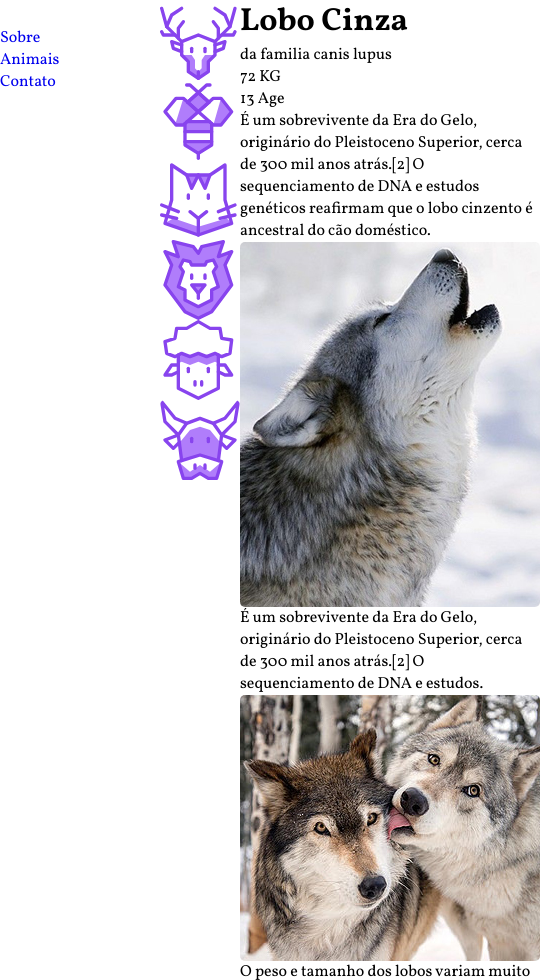
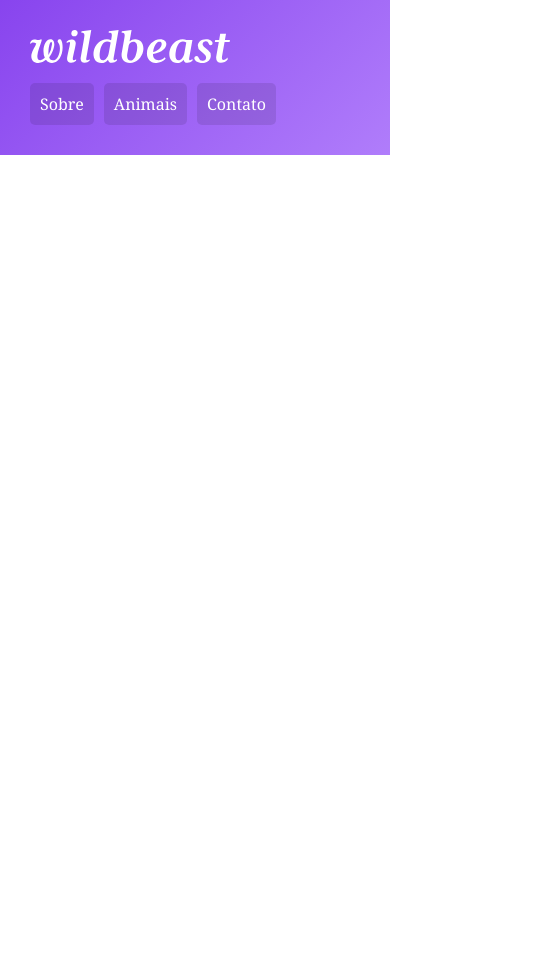
Before and after one commit to diego-cota/projeto-css-grid-origamid, a plain HTML site: page wildbeast_pageFinal/index.html in a window 390 px wide. Shown: the top 980 px of the page, 540 px wide, since content can reach past the window. After the commit the page ends 844 px from the top, so only its background shows below. Drawn offline with Linux system fonts and the light colour scheme.

Commit message:
header com grid

```diff
--- a/wildbeast_pageFinal/css/style.css
+++ b/wildbeast_pageFinal/css/style.css
@@ -26,11 +26,87 @@ img{
   border-radius: 5px;
 }
 
-.estrutura{
+/*Grid Geral*/
+
+.estrutura {
   display: grid;
   grid-template-columns: minmax(160px, 1fr) 3fr 300px;
-  grid-area:
+  grid-template-areas:
   'header header header'
   'sidenav content anuncios'
   'footer footer footer';
 }
+
+@media (max-width: 1200px) {
+  .estrutura {
+    grid-template-areas:
+      'header header header'
+      'sidenav content content'
+      'sidenav anuncios anuncios'
+      'footer footer footer';
+  }
+}
+
+@media (max-width: 760px) {
+  .estrutura {
+    grid-template-columns: 100%;
+    grid-template-areas:
+      'header'
+      'sidenav'
+      'content'
+      'anuncios'
+      'footer';
+  }
+}
+
+/*header*/
+.header{
+  grid-area: header;
+  background: linear-gradient(135deg, #8844ee, #b07dfb);
+  padding: 30px;
+  display: grid;
+  grid-template-columns: 1fr auto;
+  align-items: center;
+}
+
+.logo{
+  max-width: 200px;
+}
+
+.header nav ul {
+  display: flex;
+  flex-wrap: wrap ;
+}
+
+.header nav a{
+  display: block;
+  padding: 10px;
+  color: white;
+  font-size: 1.125em;
+  background: rgba(0, 0, 0, 0.1);
+  border-radius: 5px;
+  transition: 0.1s;
+}
+
+.header nav a:hover {
+  background: rgba(0, 0, 0, 0.5);
+}
+
+.header li + li{
+  margin-left: 30px;
+}
+
+@media (max-width: 760px) {
+  .header {
+    grid-template-columns: auto;
+  }
+  .logo {
+    margin-bottom: 20px;
+  }
+  .header nav a {
+    font-size: 1em;
+  }
+  .header li + li {
+    margin-left: 10px;
+  }
+}
--- a/wildbeast_pageFinal/index.html
+++ b/wildbeast_pageFinal/index.html
@@ -1,11 +1,10 @@
 <!DOCTYPE html>
-<html lang="pt-br">
+<html lang="en">
 
 <head>
   <meta charset="UTF-8">
   <meta http-equiv="X-UA-Compatible" content="IE=edge">
-  <meta name="viewport" content="width=device-width, initial-scale=1.0, shrink-to-fit=no">
-  <link href="https://fonts.googleapis.com/css?family=Vollkorn:400,400i,700" rel="stylesheet">
+  <meta name="viewport" content="width=device-width, initial-scale=1.0">
   <link rel="stylesheet" href="/wildbeast_pageFinal/css/style.css">
   <title>WildBeast</title>
 </head>
@@ -22,77 +21,6 @@
         </ul>
       </nav>
     </header>
-    <nav class="sidenav">
-      <ul>
-        <li><a href="#"><img src="/wildbeast_pageFinal/img/icones/cervo.svg" alt="cervo.svg"></a></li>
-        <li><a href="#"><img src="/wildbeast_pageFinal/img/icones/abelha.svg" alt="abelha.svg"></a></li>
-        <li><a href="#"><img src="/wildbeast_pageFinal/img/icones/gato.svg" alt="gato.svg"></a></li>
-        <li><a href="#"><img src="/wildbeast_pageFinal/img/icones/leao.svg" alt="leao.svg"></a></li>
-        <li><a href="#"><img src="/wildbeast_pageFinal/img/icones/ovelha.svg" alt="ovelha.svg"></a></li>
-        <li><a href="#"><img src="/wildbeast_pageFinal/img/icones/vaca.svg" alt="vaca.svg"></a></li>
-      </ul>
-    </nav>
-    <main class="content">
-      <div>
-        <h1>Lobo Cinza</h1>
-        <span>da familia canis lupus</span>
-      </div>
-      <div>
-        <span>72</span>
-        <span>KG</span>
-      </div>
-      <div>
-        <span>13</span>
-        <span>Age</span>
-      </div>
-
-      <p class="col-wide">É um sobrevivente da Era do Gelo, originário do Pleistoceno Superior, cerca de 300 mil anos atrás.[2] O sequenciamento de DNA e estudos genéticos reafirmam que o lobo cinzento é ancestral do cão doméstico.</p>
-
-      <img src="/wildbeast_pageFinal/img/wolf1.jpg" alt="Wolf 1">
-
-      <p class="destaque">É um sobrevivente da Era do Gelo, originário do Pleistoceno Superior, cerca de 300 mil anos atrás.[2] O sequenciamento de DNA e estudos.</p>
-
-      <img src="/wildbeast_pageFinal/img/wolf2.jpg" alt="Wolf 2">
-
-      <p>O peso e tamanho dos lobos variam muito em todo o mundo, tendendo a aumentar proporcionalmente com a latitude, como previsto pela teoria de Christian Bergmann. Em geral, a altura, medida a partir dos ombros, varia de 60 a 95 centímetros.</p>
-
-      <p>O peso varia geograficamente. Em média, os lobos europeus pesam 38,5 kg; os lobos da América do Norte, 36 kg; os lobos indianos e árabes, 25 kg.[7] Embora raros, lobos com mais de 77 kg foram encontrados no Alasca, Canadá,[8] e na antiga União Soviética.</p>
-
-      <blockquote class="citacao col-wide">
-        <p>“Há algo no uivar do lobo que tira um homem do aqui e agora e o transporta para uma floresta da mente.”</p>
-      </blockquote>
-
-      <ul class="atributos">
-        <li>Surgiu: 12.00 anos</li>
-        <li>tipo: Mamífero</li>
-        <li>Idade: Média: 13 ano</li>
-        <li>Macho Adulto: 80kg</li>
-        <li>Fêmea adulta: 55kg</li>
-        <li>Família: Lupus</li>
-      </ul>
-
-      <div class="informacoes">
-        <p>É um sobrevivente da Era do Gelo, originário do Pleistoceno Superior, cerca de 300 mil anos atrás.[2] O sequenciamento de DNA e estudos genéticos reafirmam que o lobo cinzento é ancestral do cão doméstico.</p>
-        <p>É um sobrevivente da Era do Gelo, originário do Pleistoceno Superior, cerca de 300 mil anos atrás.[2] O sequenciamento de DNA e estudos genéticos reafirmam que o lobo cinzento é ancestral do cão doméstico.</p>
-      </div>
-
-      <img src="/wildbeast_pageFinal/img/wolf3.jpg" alt="Wolf 3">
-
-    </main>
-
-    <aside class="anuncios">
-      <div class="anuncio-item">
-        <img src="/wildbeast_pageFinal/img/anuncio-1.jpg" alt="Anuncio 1">
-      </div>
-      <div class="anuncio-item">
-        <img src="/wildbeast_pageFinal/img/anuncio-2.jpg" alt="Anuncio 2">
-      </div>
-    </aside>
-
-    <footer class="footer">
-      <p>Origamid © 2012 - 2017. Alguns direitos reservados.</p>
-    </footer>
-
   </div>
 </body>
 
```
